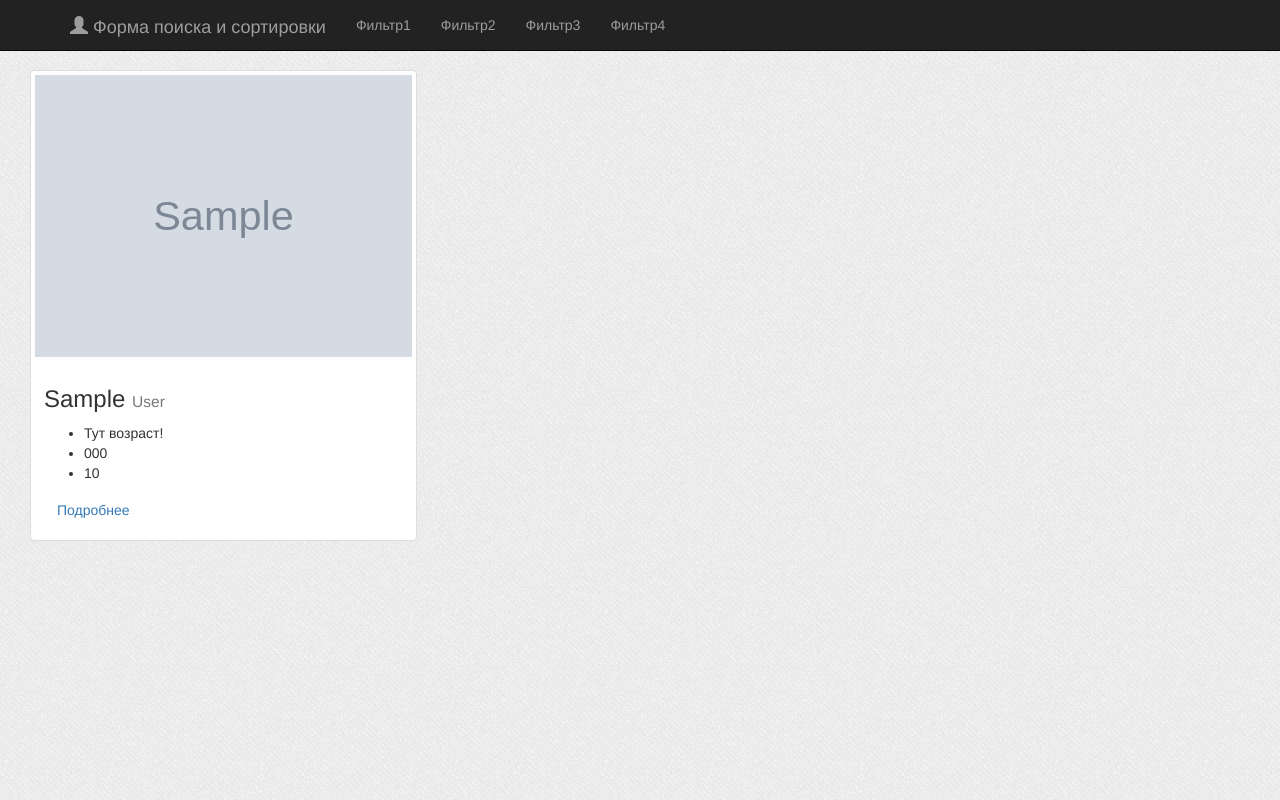
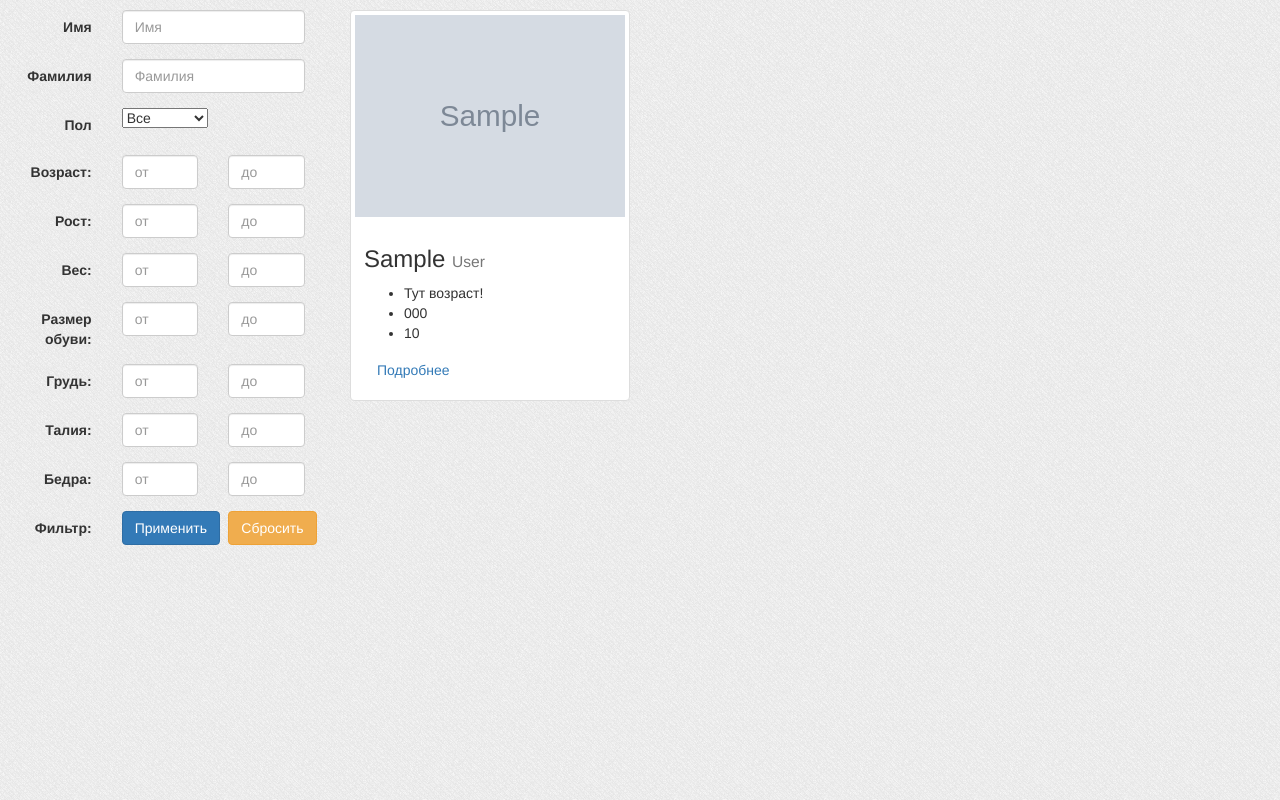
Before and after one commit to fastudio4/flask-mongo, a Flask app: page /admin in a window 1280 px wide. Run offline with Flask 2, Linux system fonts and the light colour scheme; grey boxes marked "Sample" are stand-in pictures; a database or web service that is not in the repository returns one stand-in record (values such as "Sample title"); some libraries are stand-ins or nearby versions.

Commit message:
filter value request first

```diff
--- a/models_base/forms/__init__.py
+++ b/models_base/forms/__init__.py
@@ -1 +1,2 @@
 from .model_form import ModelsForm
+from .filter_model import FilterModels
--- a/models_base/forms/filter_model.py
+++ b/models_base/forms/filter_model.py
@@ -1,6 +1,34 @@
-from models_base import base
+from .lable_and_message import *
 from flask_wtf import FlaskForm
-from wtforms import StringField, SelectField, SubmitField, IntegerField
+from wtforms import StringField, SelectField, IntegerField
 
-class SearchModels(FlaskForm):
-    pass
+class FilterModels(FlaskForm):
+
+    first_name = StringField(label=name, render_kw={'placeholder': name, 'class': 'form-control'})
+    last_name = StringField(label=subname, render_kw={'placeholder': subname,  'class': 'form-control'})
+
+    gender = SelectField(label=gender, choices=[('None', all_), ('female', female), ('male', male)])
+
+    height_min = IntegerField(render_kw={'class': 'form-control', 'placeholder': min_value})
+    height_max = IntegerField(render_kw={'class': 'form-control', 'placeholder': max_value})
+
+    weight_min = IntegerField(render_kw={'class': 'form-control', 'placeholder': min_value})
+    weight_max = IntegerField(render_kw={'class': 'form-control', 'placeholder': max_value})
+
+    shoe_min = IntegerField(render_kw={'class': 'form-control', 'placeholder': min_value})
+    shoe_max = IntegerField(render_kw={'class': 'form-control', 'placeholder': max_value})
+
+    breast_min = IntegerField(render_kw={'class': 'form-control', 'placeholder': min_value})
+    breast_max = IntegerField(render_kw={'class': 'form-control', 'placeholder': max_value})
+
+    waist_min = IntegerField(render_kw={'class': 'form-control', 'placeholder': min_value})
+    waist_max = IntegerField(render_kw={'class': 'form-control', 'placeholder': max_value})
+
+    thighs_min = IntegerField(render_kw={'class': 'form-control', 'placeholder': min_value})
+    thighs_max = IntegerField(render_kw={'class': 'form-control', 'placeholder': max_value})
+
+    age_min = IntegerField(render_kw={'class': 'form-control', 'placeholder': min_value})
+    age_max = IntegerField(render_kw={'class': 'form-control', 'placeholder': max_value})
+
+    # def data(self):
+    #     return self.
--- a/models_base/forms/lable_and_message.py
+++ b/models_base/forms/lable_and_message.py
@@ -2,6 +2,7 @@ name = 'Имя'
 subname = 'Фамилия'
 birth = 'Дата рождения'
 format_date = 'дд.мм.гггг'
+all_ = 'Все'
 gender = 'Пол'
 male = 'Мужчина'
 female = 'Женщина'
@@ -26,3 +27,6 @@ message_email = 'Неверный email'
 message_phone = 'Неверно введен номер телефона'
 message_image_format = 'Только изображения с расширением ".jpg"'
 message_already_exist = 'Такая модель существует в базе!'
+
+min_value = 'от'
+max_value = 'до'
--- a/models_base/static/css/base.css
+++ b/models_base/static/css/base.css
@@ -1,4 +1,4 @@
 body {
-    padding-top: 70px;
+    padding-top: 10px;
     background: url(fba7da61.png) repeat;
 }
--- a/models_base/templates/list_models.html
+++ b/models_base/templates/list_models.html
@@ -1,28 +1,105 @@
 {% extends 'base.html' %}
 {% block title %}{{ title }}{% endblock %}
 {% block content %}
-
-    <nav class="navbar navbar-fixed-top navbar-inverse">
-        <div class="container">
-            <div class="navbar-header">
-                <button type="button" class="navbar-toggle" data-toggle="collapse" data-target="#myNavbar">
-                    <span class="icon-bar"></span>
-                    <span class="icon-bar"></span>
-                    <span class="icon-bar"></span>
-                </button>
-                <a class="navbar-brand" href="{{ '/admin'  }}"><span class="glyphicon glyphicon-user"></span> Форма поиска и сортировки</a>
-            </div>
-            <div class="collapse navbar-collapse" id="myNavbar">
-                <ul class="nav navbar-nav">
-                    <li><a href="#">Фильтр1</a></li>
-                    <li><a href="#">Фильтр2</a></li>
-                    <li><a href="#">Фильтр3</a></li>
-                    <li><a href="#">Фильтр4</a></li>
-                </ul>
+    <div class="row">
+        <div class="col-md-3">
+            <div>
+                <form action="{{ url_for ('admin') }}" method="POST" class="form-horizontal">
+                    {{ filter.csrf_token }}
+                    <div class="form-group">
+                        <label class="col-sm-4 control-label">{{ filter.first_name.label }}</label>
+                        <div class="col-sm-8">
+                            {{ filter.first_name }}
                         </div>
                     </div>
-    </nav>
-
+                    <div class="form-group">
+                        <label class="col-sm-4 control-label">{{ filter.last_name.label }}</label>
+                        <div class="col-sm-8">
+                            {{ filter.last_name }}
+                        </div>
+                    </div>
+                    <div class="form-group">
+                        <label class="col-sm-4 control-label">{{ filter.gender.label }}</label>
+                        <div class="col-sm-8">
+                            {{ filter.gender }}
+                        </div>
+                    </div>
+                    <div class="form-group">
+                        <label class="col-sm-4 control-label">Возраст:</label>
+                        <div class="col-sm-4">
+                            {{ filter.age_min }}
+                        </div>
+                        <div class="col-sm-4">
+                            {{ filter.age_max }}
+                        </div>
+                    </div>
+                    <div class="form-group">
+                        <label class="col-sm-4 control-label">Рост:</label>
+                        <div class="col-sm-4">
+                            {{ filter.height_min }}
+                        </div>
+                        <div class="col-sm-4">
+                            {{ filter.height_max }}
+                        </div>
+                    </div>
+                    <div class="form-group">
+                        <label class="col-sm-4 control-label">Вес:</label>
+                        <div class="col-sm-4">
+                            {{ filter.weight_min }}
+                        </div>
+                        <div class="col-sm-4">
+                            {{ filter.weight_max }}
+                        </div>
+                    </div>
+                    <div class="form-group">
+                        <label class="col-sm-4 control-label">Размер обуви:</label>
+                        <div class="col-sm-4">
+                            {{ filter.shoe_min }}
+                        </div>
+                        <div class="col-sm-4">
+                            {{ filter.shoe_max }}
+                        </div>
+                    </div>
+                    <div class="form-group">
+                        <label class="col-sm-4 control-label">Грудь:</label>
+                        <div class="col-sm-4">
+                            {{ filter.breast_min }}
+                        </div>
+                        <div class="col-sm-4">
+                            {{ filter.breast_max }}
+                        </div>
+                    </div>
+                    <div class="form-group">
+                        <label class="col-sm-4 control-label">Талия:</label>
+                        <div class="col-sm-4">
+                            {{ filter.waist_min }}
+                        </div>
+                        <div class="col-sm-4">
+                            {{ filter.waist_max }}
+                        </div>
+                    </div>
+                    <div class="form-group">
+                        <label class="col-sm-4 control-label">Бедра:</label>
+                        <div class="col-sm-4">
+                            {{ filter.thighs_min }}
+                        </div>
+                        <div class="col-sm-4">
+                            {{ filter.thighs_max }}
+                        </div>
+                    </div>
+                    <div class="form-group">
+                        <label class="col-sm-4 control-label">Фильтр:</label>
+                        <div class="col-sm-4">
+                            <button class="btn btn-primary" type="submit">Применить</button>
+                        </div>
+                        <div class="col-sm-4">
+                            <button class="btn btn-warning" type="reset">Сбросить</button>
+                        </div>
+                    </div>
+                </form>
+            </div>
+        </div>
+        <div class="col-md-9 content">
             {% for one in all_models %}
                 {% if loop.first or loop.index0 is divisibleby 3 %}
                     <div class="row">
@@ -48,4 +125,6 @@
                     </div>
                 {% endif %}
             {% endfor %}
+        </div>
+    </div>
 {% endblock %}
--- a/models_base/views.py
+++ b/models_base/views.py
@@ -1,7 +1,9 @@
 from .image_save import save_image
 from . import app, base
-from flask import render_template
-from .forms import ModelsForm
+from flask import render_template, request
+from .forms import ModelsForm, FilterModels
+
+from pprint import pprint
 
 
 @app.route('/', methods=['GET', 'POST'])
@@ -18,7 +20,14 @@ def index():
         return render_template('page_masage_complite.html', title='Форма отправленна')
     return render_template('forms.html', form=form, title='Form model')
 
-@app.route('/admin')
+@app.route('/admin', methods=['GET', 'POST'])
 def admin():
+    filter = FilterModels()
+    if request.method == 'POST':
+        request_dict = {}
+        for key, value in filter.data.items():
+            if value is not None and value != '' and key != 'csrf_token':
+                request_dict[key] = value
+        print(request_dict)
     all_models = base.db.models.find({})
-    return render_template('list_models.html', title='Model base', all_models=all_models)
+    return render_template('list_models.html', title='Model base', all_models=all_models, filter=filter)
```
Lines whose indentation alone changed are shown as unchanged.
